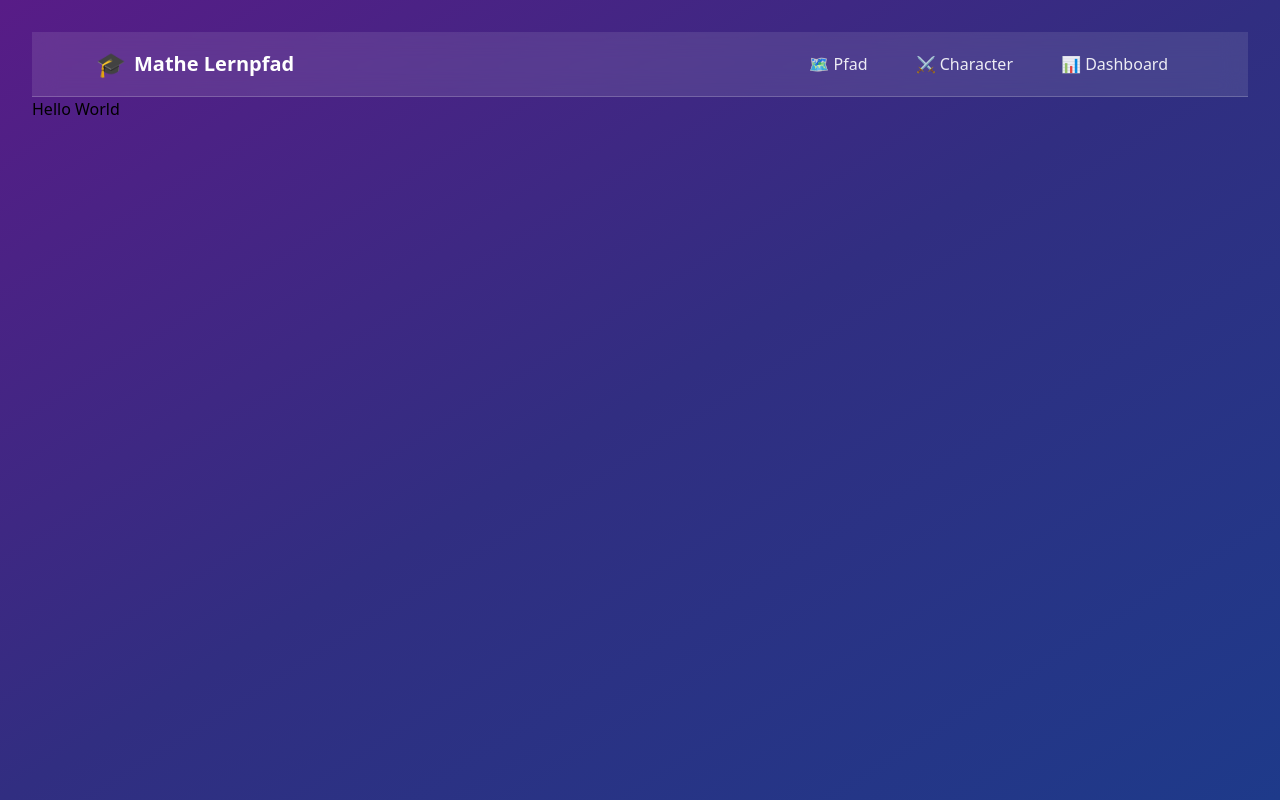
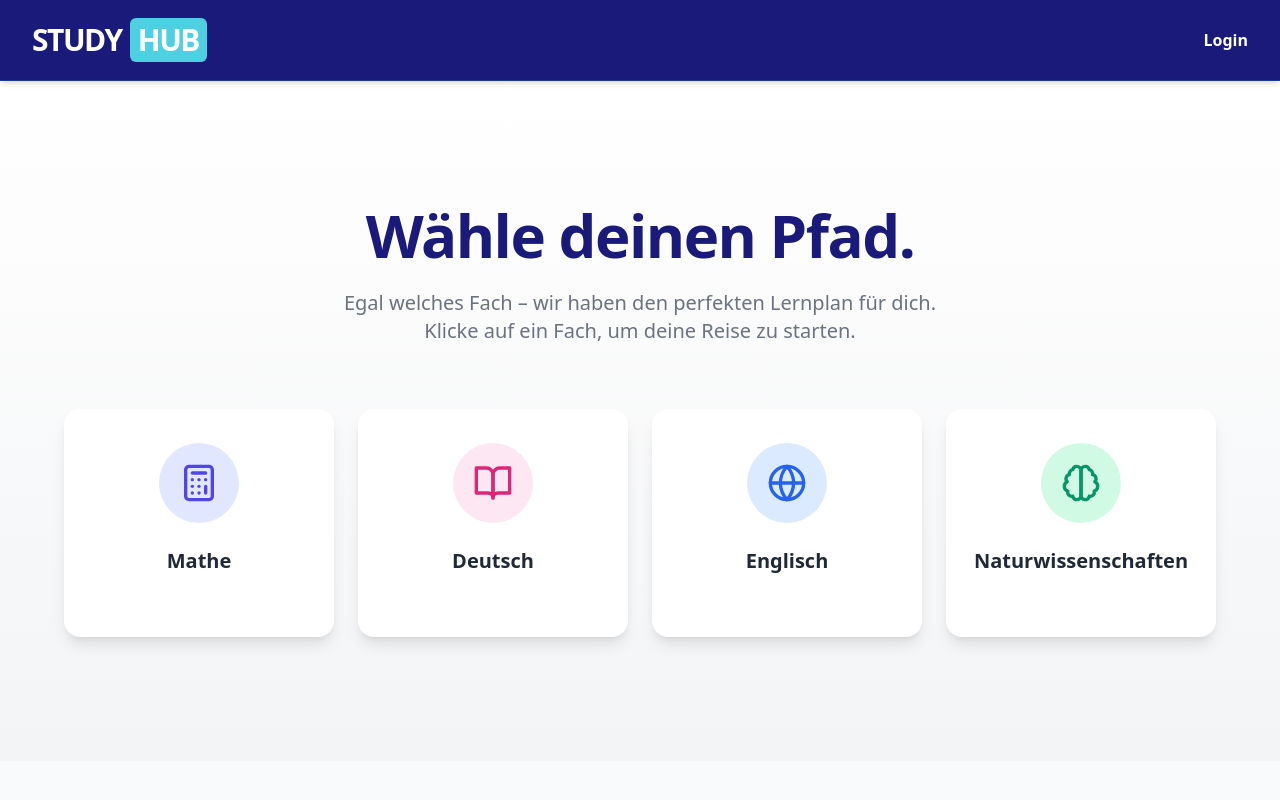
Before and after one commit to AntnMrch/pfade, a React (Create React App) app in the folder app/: page / in a window 1280 px wide. Built offline with nearby package versions, Linux system fonts and the light colour scheme.

Commit message:
landingpage

```diff
--- a/app/src/pages/HomePage.js
+++ b/app/src/pages/HomePage.js
@@ -1,77 +1,270 @@
-import React, { useState, useMemo } from "react";
+import React, { useState, useRef } from "react";
 import {
-  Trophy,
-  Star,
   Lock,
-  CheckCircle,
-  Target,
-  Award,
-  X,
-  Flame,
-  Crown,
-  Zap,
+  Pin,
+  RotateCcw,
+  Check,
+  Menu,
+  BookOpen,
+  Globe,
+  Brain,
+  Calculator,
+  ChevronDown
 } from "lucide-react";
 
-
 // ====================================================================
-// HINTERGRUND-TERRAIN DEFINITION (WICHTIG: Bilder müssen im /public Ordner liegen!)
-// ====================================================================
-const terrainImages = [
-    '/terrain_forest.png',
-    '/terrain_mountain.png',
-    '/terrain_water.png',
-    '/terrain_grass.png',
-];
-// Hilfsfunktion, um ein zufälliges Terrain-Bild auszuwählen
-const getRandomTerrain = () => terrainImages[Math.floor(Math.random() * terrainImages.length)];
+// 1. KOMPONENTE: PRICING CARD
 // ====================================================================
 
+const PricingCard = ({
+    title,
+    price,
+    icon: Icon,
+    features,
+    theme,
+    isHighlighted,
+    hasButton = true
+}) => {
 
-const Navigation = () => {
-  return (
-    <nav className="bg-white/10 backdrop-blur-md border-b border-white/20 sticky top-0 z-50">
-      <div className="max-w-6xl mx-auto px-4 sm:px-6 lg:px-8">
-        <div className="flex justify-between items-center h-14 sm:h-16">
-          <div className="flex items-center gap-2">
-            <span className="text-2xl">🎓</span>
-            <span className="text-white font-bold text-lg sm:text-xl hidden sm:block">
-              Mathe Lernpfad
-            </span>
-          </div>
+    const themes = {
+        free: {
+            main: "bg-gray-100",
+            header: "bg-gray-100",
+            text: "text-gray-600",
+            iconBg: "bg-purple-700",
+            iconColor: "text-white",
+            button: null
+        },
+        basic: {
+            main: "bg-[#7c3aed]",
+            header: "bg-[#6d28d9]",
+            text: "text-white",
+            iconBg: "bg-white/20",
+            iconColor: "text-white",
+            button: "text-[#7c3aed]"
+        },
+        professor: {
+            main: "bg-[#1e1b4b]",
+            header: "bg-[#3b82f6]",
+            text: "text-white",
+            iconBg: "bg-[#3b82f6]",
+            iconColor: "text-white",
+            button: "text-[#1e1b4b]"
+        },
+        headmaster: {
+            main: "bg-[#67e8f9]",
+            header: "bg-[#22d3ee]",
+            text: "text-white",
+            iconBg: "bg-white/20",
+            iconColor: "text-white",
+            button: "text-[#0ea5e9]"
+        }
+    };
 
-          <div className="flex gap-2 sm:gap-4">
-            <a
-              href="/path"
-              className="px-3 py-2 sm:px-4 sm:py-2 rounded-lg text-white/90 hover:bg-white/20 transition-all font-medium text-sm sm:text-base"
-            >
-              🗺️ Pfad
-            </a>
-            <a
-              href="/character"
-              className="px-3 py-2 sm:px-4 sm:py-2 rounded-lg text-white/90 hover:bg-white/20 transition-all font-medium text-sm sm:text-base"
-            >
-              ⚔️ Character
-            </a>
-            <a
-              href="/dashboard"
-              className="px-3 py-2 sm:px-4 sm:py-2 rounded-lg text-white/90 hover:bg-white/20 transition-all font-medium text-sm sm:text-base"
-            >
-              📊 Dashboard
-            </a>
-          </div>
-        </div>
-      </div>
-    </nav>
-  );
-};
+    const style = themes[theme];
+    const containerClasses = `
+        flex flex-col relative rounded-none shadow-xl overflow-hidden
+        ${style.main}
+        ${style.text}
+        ${isHighlighted ? 'transform scale-105 z-10 rounded-lg shadow-2xl my-[-20px]' : 'my-0'}
+        transition-all duration-300 h-full
+    `;
 
-const HomePage = () => {
     return (
-        <div className="min-h-screen bg-gradient-to-br from-purple-900 via-indigo-900 to-blue-900 p-3 sm:p-6 lg:p-8">
-            <Navigation />
-            <p>Hello World</p>
+        <div className={containerClasses}>
+            <div className={`p-6 flex flex-col items-center ${theme === 'free' ? 'border-b border-gray-300' : ''}`}>
+                <div className={`w-16 h-16 rounded-full flex items-center justify-center mb-4 shadow-lg ${theme === 'free' ? style.iconBg : 'bg-white/20'}`}>
+                    <Icon className={`w-8 h-8 ${style.iconColor}`} />
+                </div>
+                <h3 className="text-2xl font-bold mb-2 tracking-wide lowercase">{title}</h3>
+            </div>
+
+            {price !== null ? (
+                <div className={`py-8 w-full text-center ${style.header}`}>
+                    <span className="text-5xl font-bold">{price}</span>
+                </div>
+            ) : (
+                <div className="h-4 w-full"></div>
+            )}
+
+            <div className="p-6 flex-grow flex flex-col items-center justify-between">
+                <ul className="space-y-4 w-full text-center sm:text-left mb-8">
+                    {features.map((feature, idx) => (
+                        <li key={idx} className="flex items-start gap-3 text-sm font-medium leading-tight">
+                            <div className={`mt-0.5 min-w-[20px] h-5 rounded-full flex items-center justify-center ${theme === 'free' ? 'bg-gray-300' : 'bg-white'}`}>
+                                <Check className={`w-3 h-3 ${theme === 'free' ? 'text-white' : style.button}`} strokeWidth={4} />
+                            </div>
+                            <span className="opacity-90">{feature}</span>
+                        </li>
+                    ))}
+                </ul>
+
+                {/* ÄNDERUNG: Button wurde zu einem a-Tag (Link) geändert */}
+                {hasButton && (
+                    <a
+                        href="/path"
+                        className={`
+                            px-8 py-2 rounded-full font-bold bg-white shadow-md hover:scale-105 transition-transform cursor-pointer
+                            ${style.button}
+                        `}
+                    >
+                        Choose
+                    </a>
+                )}
+            </div>
         </div>
     );
 };
 
-export default HomePage;
+// ====================================================================
+// 2. KOMPONENTE: PFAD AUSWAHL CARD
+// ====================================================================
+
+const PathCard = ({ title, icon: Icon, color, onClick }) => {
+    return (
+        <button
+            onClick={onClick}
+            className="group flex flex-col items-center p-8 bg-white rounded-2xl shadow-lg border-2 border-transparent hover:border-blue-500 hover:shadow-2xl transition-all duration-300 transform hover:-translate-y-1"
+        >
+            <div className={`w-20 h-20 rounded-full bg-${color}-100 flex items-center justify-center mb-6 group-hover:scale-110 transition-transform duration-300`}>
+                <Icon className={`w-10 h-10 text-${color}-600`} />
+            </div>
+            <h3 className="text-xl font-bold text-gray-800 mb-2 group-hover:text-blue-600 transition-colors">
+                {title}
+            </h3>
+            <span className="text-sm text-gray-500 font-medium flex items-center gap-1 opacity-0 group-hover:opacity-100 transition-opacity">
+                Starten <ChevronDown size={16} />
+            </span>
+        </button>
+    );
+};
+
+// ====================================================================
+// 3. MAIN LANDING PAGE
+// ====================================================================
+
+const LandingPage = () => {
+    const [showPricing, setShowPricing] = useState(false);
+    const pricingRef = useRef(null);
+
+    // Funktion zum Anzeigen und Scrollen
+    const handlePathSelect = () => {
+        setShowPricing(true);
+        setTimeout(() => {
+            pricingRef.current?.scrollIntoView({ behavior: 'smooth' });
+        }, 100);
+    };
+
+    const paths = [
+        { title: "Mathe", icon: Calculator, color: "indigo" },
+        { title: "Deutsch", icon: BookOpen, color: "pink" },
+        { title: "Englisch", icon: Globe, color: "blue" },
+        { title: "Naturwissenschaften", icon: Brain, color: "emerald" },
+    ];
+
+    const plans = [
+        {
+            id: 'free',
+            title: 'free',
+            price: null,
+            theme: 'free',
+            icon: Lock,
+            features: ['Teste alle Tools, Lernspiele und Inhalte', 'Lerne die möglichen Lernpfade kennen', 'Nutze unseren AI-Studybuddy'],
+            hasButton: false
+        },
+        {
+            id: 'basic',
+            title: 'bAIsic',
+            price: '4,99',
+            theme: 'basic',
+            icon: Lock,
+            features: ['Mehr als 100 Learning-Paths', 'AI-Lerntools – sicher & exklusiv', 'Tausende Übungsaufgaben'],
+        },
+        {
+            id: 'professor',
+            title: 'professor',
+            price: '55,00',
+            theme: 'professor',
+            icon: Pin,
+            isHighlighted: true,
+            features: ['Alle AI-Tools inklusive', '2 Std/Woche persönlicher Nachhilfelehrer', 'Lerne mit einem echten Menschen'],
+        },
+        {
+            id: 'headmaster',
+            title: 'headmaster',
+            price: '95,00',
+            theme: 'headmaster',
+            icon: RotateCcw,
+            features: ['Alle AI-Tools inklusive', '5 Std/Woche persönlicher Nachhilfelehrer', 'Maximale Flexibilität'],
+        }
+    ];
+
+    return (
+        <div className="min-h-screen bg-gray-50 font-sans">
+            {/* NAVIGATION */}
+            <nav className="bg-[#1a1a7a] border-b border-blue-900 sticky top-0 z-50 shadow-md">
+                <div className="max-w-7xl mx-auto px-4 sm:px-6 lg:px-8">
+                    <div className="flex justify-between items-center h-20">
+                        <div className="flex items-center gap-2 select-none cursor-pointer" onClick={() => window.scrollTo({top: 0, behavior: 'smooth'})}>
+                            <div className="bg-[#1a1a7a] text-white font-sans font-black text-3xl tracking-tighter">STUDY</div>
+                            <div className="bg-[#4dd0e1] text-white font-sans font-black text-3xl px-2 py-1 rounded-md tracking-tighter">HUB</div>
+                        </div>
+                        <div className="hidden md:flex gap-6">
+                            <button className="text-white hover:text-cyan-300 font-bold transition">Login</button>
+                        </div>
+                    </div>
+                </div>
+            </nav>
+
+            {/* HERO SECTION (PFAD AUSWAHL) */}
+            <div className="min-h-[85vh] flex flex-col justify-center items-center px-4 py-12 bg-gradient-to-b from-white to-gray-100">
+                <div className="text-center max-w-3xl mb-16">
+                    <h1 className="text-5xl md:text-6xl font-extrabold text-[#1a1a7a] mb-6 tracking-tight">
+                        Wähle deinen Pfad.
+                    </h1>
+                    <p className="text-xl text-gray-500 font-medium">
+                        Egal welches Fach – wir haben den perfekten Lernplan für dich. <br className="hidden md:block"/>
+                        Klicke auf ein Fach, um deine Reise zu starten.
+                    </p>
+                </div>
+
+                {/* GRID FÜR DIE PFADE */}
+                <div className="grid grid-cols-1 sm:grid-cols-2 lg:grid-cols-4 gap-6 w-full max-w-6xl">
+                    {paths.map((path) => (
+                        <PathCard
+                            key={path.title}
+                            {...path}
+                            onClick={handlePathSelect}
+                        />
+                    ))}
+                </div>
+            </div>
+
+            {/* PRICING SECTION (WIRD EINGEBLENDET) */}
+            <div ref={pricingRef} className={`bg-white transition-all duration-1000 ${showPricing ? 'opacity-100' : 'opacity-0 hidden'}`}>
+                <div className="w-full max-w-[1400px] mx-auto py-24 px-4">
+                    <div className="text-center mb-16">
+                        <h2 className="text-3xl md:text-4xl font-bold text-[#1a1a7a] mb-4">
+                            Perfekt. Wähle jetzt deinen Zugang.
+                        </h2>
+                        <p className="text-gray-500">
+                            Transparente Preise für maximalen Lernerfolg.
+                        </p>
+                    </div>
+
+                    <div className="grid grid-cols-1 md:grid-cols-2 lg:grid-cols-4 items-stretch gap-0">
+                        {plans.map((plan) => (
+                            <PricingCard key={plan.id} {...plan} />
+                        ))}
+                    </div>
+                </div>
+
+                <footer className="bg-gray-50 py-12 text-center text-gray-400 text-sm border-t">
+                    © 2025 Study Hub. Alle Preise in Euro inkl. MwSt.
+                </footer>
+            </div>
+        </div>
+    );
+};
+
+export default LandingPage;
--- a/app/src/pages/ParentDashboard.js
+++ b/app/src/pages/ParentDashboard.js
@@ -75,7 +75,7 @@ const mockDashboardData = {
 const Navigation = () => {
     const isDashboardActive = window.location.pathname === '/dashboard';
     const isCharacterActive = window.location.pathname === '/character';
-    const isPathActive = window.location.pathname === '/';
+    const isPathActive = window.location.pathname === '/path';
 
     return (
         <nav className="bg-indigo-800/95 backdrop-blur-sm border-b border-white/30 sticky top-0 z-50 shadow-lg">
@@ -90,7 +90,7 @@ const Navigation = () => {
 
                     <div className="flex gap-1 sm:gap-4">
                         <a
-                            href="/"
+                            href="/path"
                             className={`p-2 sm:px-4 sm:py-2 rounded-lg text-white/90 transition-all font-medium text-sm sm:text-base flex items-center ${isPathActive ? 'bg-white/20' : 'hover:bg-white/20'}`}
                         >
                             <span className="hidden sm:inline">🗺️ Pfad</span>
--- a/app/src/pages/PathPage.js
+++ b/app/src/pages/PathPage.js
@@ -41,7 +41,7 @@ const Navigation = () => {
 
           <div className="flex gap-2 sm:gap-4">
             <a
-              href="/"
+              href="/path"
               className="px-3 py-2 sm:px-4 sm:py-2 rounded-lg text-white/90 hover:bg-white/20 transition-all font-medium text-sm sm:text-base"
             >
               🗺️ Pfad
--- a/app/src/pages/TutoringCharacterPage.js
+++ b/app/src/pages/TutoringCharacterPage.js
@@ -21,7 +21,7 @@ const Navigation = () => {
           <div className="flex gap-1 sm:gap-4">
             {/* Mobile: Kleinere Buttons und Icons */}
             <a
-              href="/"
+              href="/path"
               className="p-2 sm:px-4 sm:py-2 rounded-lg text-white/90 hover:bg-white/20 transition-all font-medium text-sm sm:text-base flex items-center"
             >
               <span className="hidden sm:inline">🗺️ Pfad</span>
```
